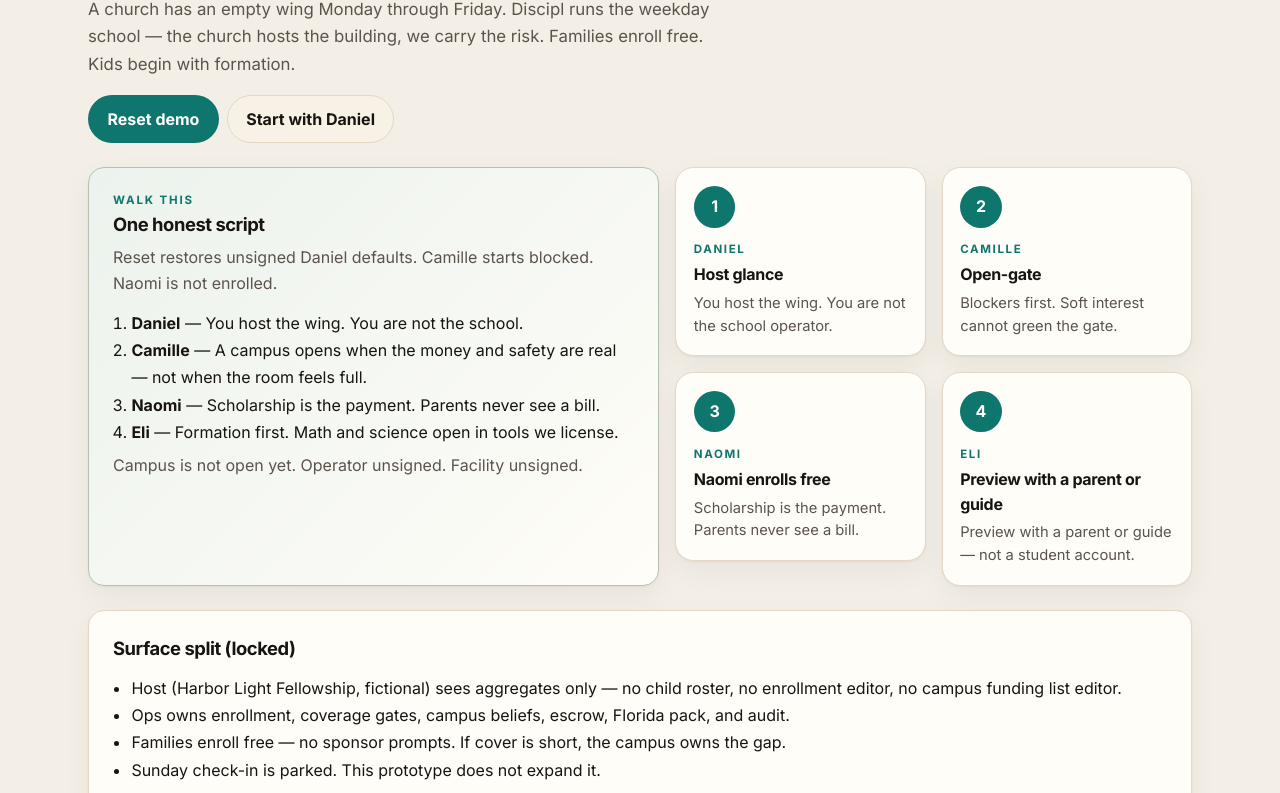
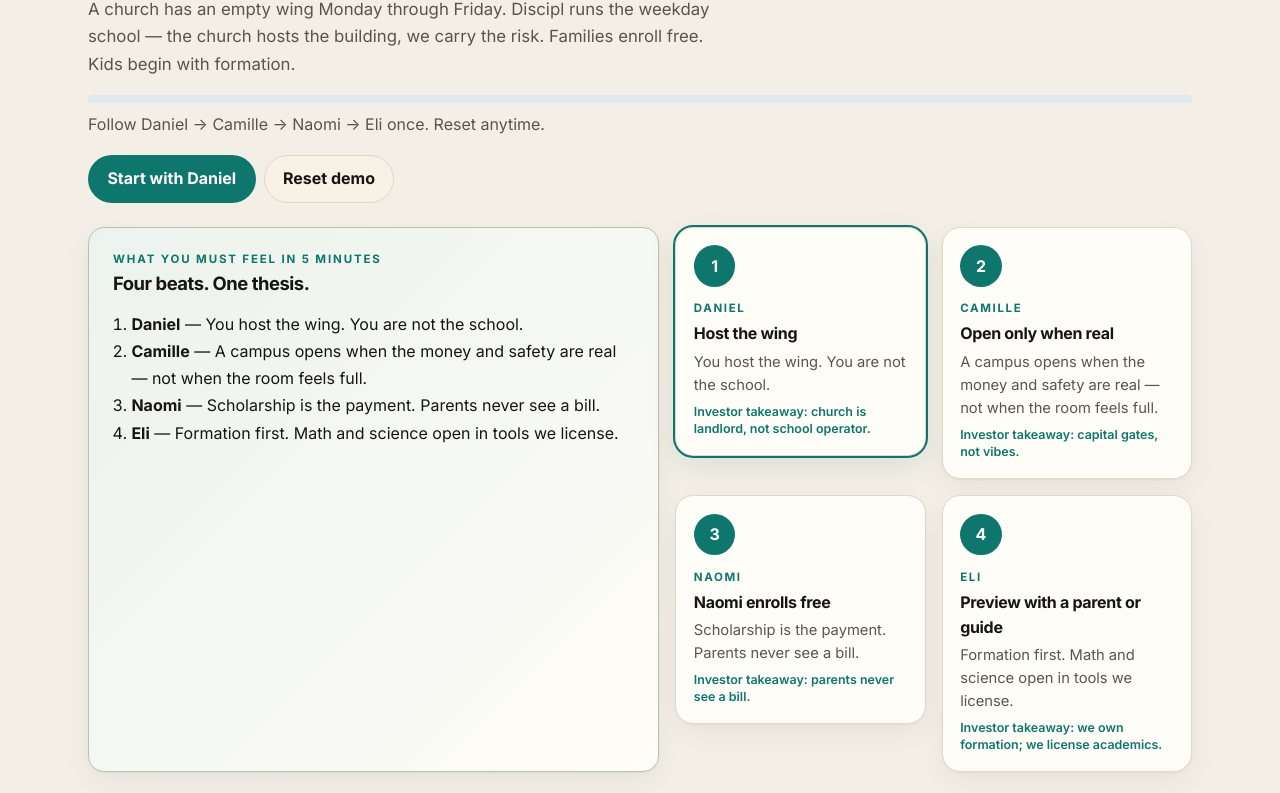
Before and after one commit to discipl-khwa/discipl-static-demo, a plain HTML site: page index.html in a window 1280 px wide. Shown: the part 242-1035 px from the top of the page. Drawn offline with Linux system fonts and the light colour scheme.

Commit message:
Seed walk: progress 1/4–4/4, investor why-lines, tighter hub
Full friend-voice flow for tomorrow: empty-wing hero, continue CTA,
bury surface checklist, Camille gate title, path card states.

```diff
--- a/app.js
+++ b/app.js
@@ -517,46 +517,58 @@
       }`;
   }
 
+  function walkProgress(state) {
+    let n = 0;
+    if (state.operatorApproved && state.facilitySigned && state.windDownSigned) n = 1;
+    if (state.campusStatus === "open") n = 2;
+    if (state.familyEnrolled) n = 3;
+    // Eli is always visit-based; count 4 only after family enrolled (end of script)
+    if (state.familyEnrolled) n = 4;
+    return n;
+  }
+
   function renderHub() {
     const state = readState();
+    const step = walkProgress(state);
+    const beats = [
+      ["1", "#/host", "Daniel", "Host the wing", STORY_BEATS.host, "Investor takeaway: church is landlord, not school operator."],
+      ["2", "#/ops", "Camille", "Open only when real", STORY_BEATS.director, "Investor takeaway: capital gates, not vibes."],
+      ["3", "#/family/enroll", "Naomi", "Naomi enrolls free", STORY_BEATS.family, "Investor takeaway: parents never see a bill."],
+      ["4", "#/student", "Eli", "Preview with a parent or guide", STORY_BEATS.formation, "Investor takeaway: we own formation; we license academics."],
+    ];
     return `
       <div class="panel">
-        <p class="hub-kicker">${badge(DEMO_LABEL, "demo")} 5-minute walk</p>
-        <h1>Daniel → Camille → Naomi → Eli</h1>
+        <p class="hub-kicker">${badge(DEMO_LABEL, "demo")} Seed walk · ${step}/4</p>
+        <h1>Empty wing → weekday school</h1>
         <p class="lede">${escapeHtml(HOME_COPY.blurb)}</p>
+        <div class="progress" aria-label="Walk progress">
+          <div class="progress__bar" style="width:${(step / 4) * 100}%"></div>
+        </div>
+        <p class="hint" style="margin-top:.55rem">Follow Daniel → Camille → Naomi → Eli once. Reset anytime.</p>
         <div class="btn-row">
-          ${btn("Reset demo", 'data-action="reset"', "lg")}
-          ${linkBtn("Start with Daniel", "#/host", "secondary lg")}
+          ${linkBtn(step === 0 ? "Start with Daniel" : "Continue the walk", step === 0 ? "#/host" : step === 1 ? "#/ops" : step === 2 ? "#/family/enroll" : "#/student", "lg")}
+          ${btn("Reset demo", 'data-action="reset"', "secondary lg")}
         </div>
         <div class="hub-grid" style="margin-top:1.5rem">
           <section class="card card--hero script">
-            <p class="eyebrow">Walk this</p>
-            <h2 class="card-title">One honest script</h2>
-            <p class="hint">Reset restores unsigned Daniel defaults. Camille starts blocked. Naomi is not enrolled.</p>
+            <p class="eyebrow">What you must feel in 5 minutes</p>
+            <h2 class="card-title">Four beats. One thesis.</h2>
             <ol>
-              <li><strong>Daniel</strong> — ${escapeHtml(STORY_BEATS.host)}</li>
-              <li><strong>Camille</strong> — ${escapeHtml(STORY_BEATS.director)}</li>
-              <li><strong>Naomi</strong> — ${escapeHtml(STORY_BEATS.family)}</li>
-              <li><strong>Eli</strong> — ${escapeHtml(STORY_BEATS.formation)}</li>
+              ${beats.map(([, , who, , line]) => `<li><strong>${escapeHtml(who)}</strong> — ${escapeHtml(line)}</li>`).join("")}
             </ol>
-            <p class="hint">Campus is ${escapeHtml(statusLabel(state.campusStatus).toLowerCase())}. Operator ${state.operatorApproved ? "approved" : "unsigned"}. Facility ${state.facilitySigned && state.windDownSigned ? "signed" : "unsigned"}.</p>
           </section>
           <section>
             <ol class="vc-path" style="margin:0;padding:0;list-style:none">
-              ${[
-                ["1", "#/host", "Daniel", "Host glance", "You host the wing. You are not the school operator."],
-                ["2", "#/ops", "Camille", "Open-gate", "Blockers first. Soft interest cannot green the gate."],
-                ["3", "#/family/enroll", "Naomi", "Naomi enrolls free", "Scholarship is the payment. Parents never see a bill."],
-                ["4", "#/student", "Eli", "Preview with a parent or guide", FORMATION_COPY.accepted],
-              ]
+              ${beats
                 .map(
-                  ([n, href, who, label, hint]) => `
+                  ([n, href, who, label, hint, why], i) => `
                 <li>
-                  <a class="vc-card" href="${href}">
+                  <a class="vc-card ${Number(n) <= step ? "is-done" : Number(n) === step + 1 ? "is-next" : ""}" href="${href}">
                     <span class="vc-num">${n}</span>
                     <p class="vc-who">${escapeHtml(who)}</p>
                     <p class="vc-label">${escapeHtml(label)}</p>
                     <p class="vc-hint">${escapeHtml(hint)}</p>
+                    <p class="vc-why">${escapeHtml(why)}</p>
                   </a>
                 </li>`,
                 )
@@ -564,15 +576,6 @@
             </ol>
           </section>
         </div>
-        <section class="card split">
-          <h2 class="card-title">Surface split (locked)</h2>
-          <ul>
-            <li>Host (${escapeHtml(SEED.campus.hostName)}, fictional) sees aggregates only — no child roster, no enrollment editor, no campus funding list editor.</li>
-            <li>Ops owns enrollment, coverage gates, campus beliefs, escrow, Florida pack, and audit.</li>
-            <li>Families enroll free — no sponsor prompts. If cover is short, the campus owns the gap.</li>
-            <li>Sunday check-in is parked. This prototype does not expand it.</li>
-          </ul>
-        </section>
       </div>`;
   }
 
@@ -761,7 +764,7 @@
         ${storyBeat(STORY_BEATS.director)}
         ${pageHeader("Ops · Campus director", "Open-gate", "Blockers first. Each conjunct is pass or blocked with a reason — never one vague green.")}
         <section class="card card--hero">
-          <h2 class="card-title">beat — denied → signed commitment → open</h2>
+          <h2 class="card-title">The gate — denied → signed commitment → open</h2>
           <p class="hint">In-demo recovery. Soft interest still does not count. One click adds the fixture signed gift and completes escrow so Open can succeed.</p>
           <ol class="script" style="padding-left:1.15rem">
             <li style="${!gate.canOpen && !open ? "font-weight:650" : "color:var(--muted)"}">1. Denied — coverage short until a signed instrument lands.</li>
--- a/styles.css
+++ b/styles.css
@@ -1026,3 +1026,36 @@ details.coverage summary::-webkit-details-marker {
     --line: #78716c;
   }
 }
+
+
+.progress {
+  margin-top: 1rem;
+  height: 8px;
+  border-radius: 999px;
+  background: #e2e8f0;
+  overflow: hidden;
+}
+.progress__bar {
+  height: 100%;
+  background: linear-gradient(90deg, #0f766e, #14b8a6);
+  border-radius: 999px;
+  transition: width .35s ease;
+}
+.vc-why {
+  margin: .45rem 0 0;
+  font-size: .78rem;
+  line-height: 1.35;
+  color: #0f766e;
+  font-weight: 600;
+}
+.vc-card.is-next {
+  outline: 2px solid #0f766e;
+  box-shadow: 0 10px 30px rgba(15, 118, 110, 0.12);
+}
+.vc-card.is-done {
+  opacity: 0.78;
+}
+.vc-card.is-done .vc-num {
+  background: #0f766e;
+  color: #fff;
+}
```
